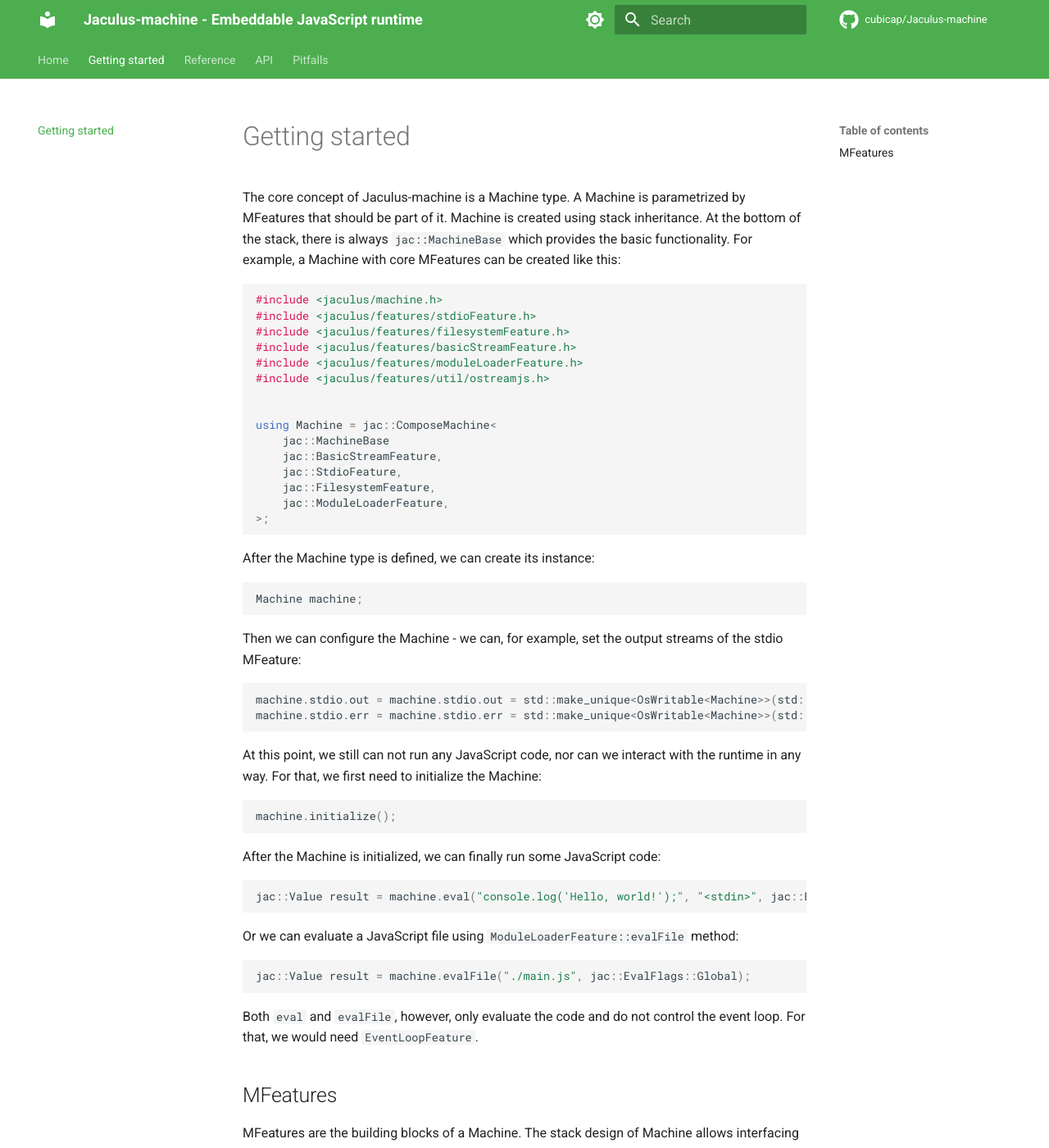
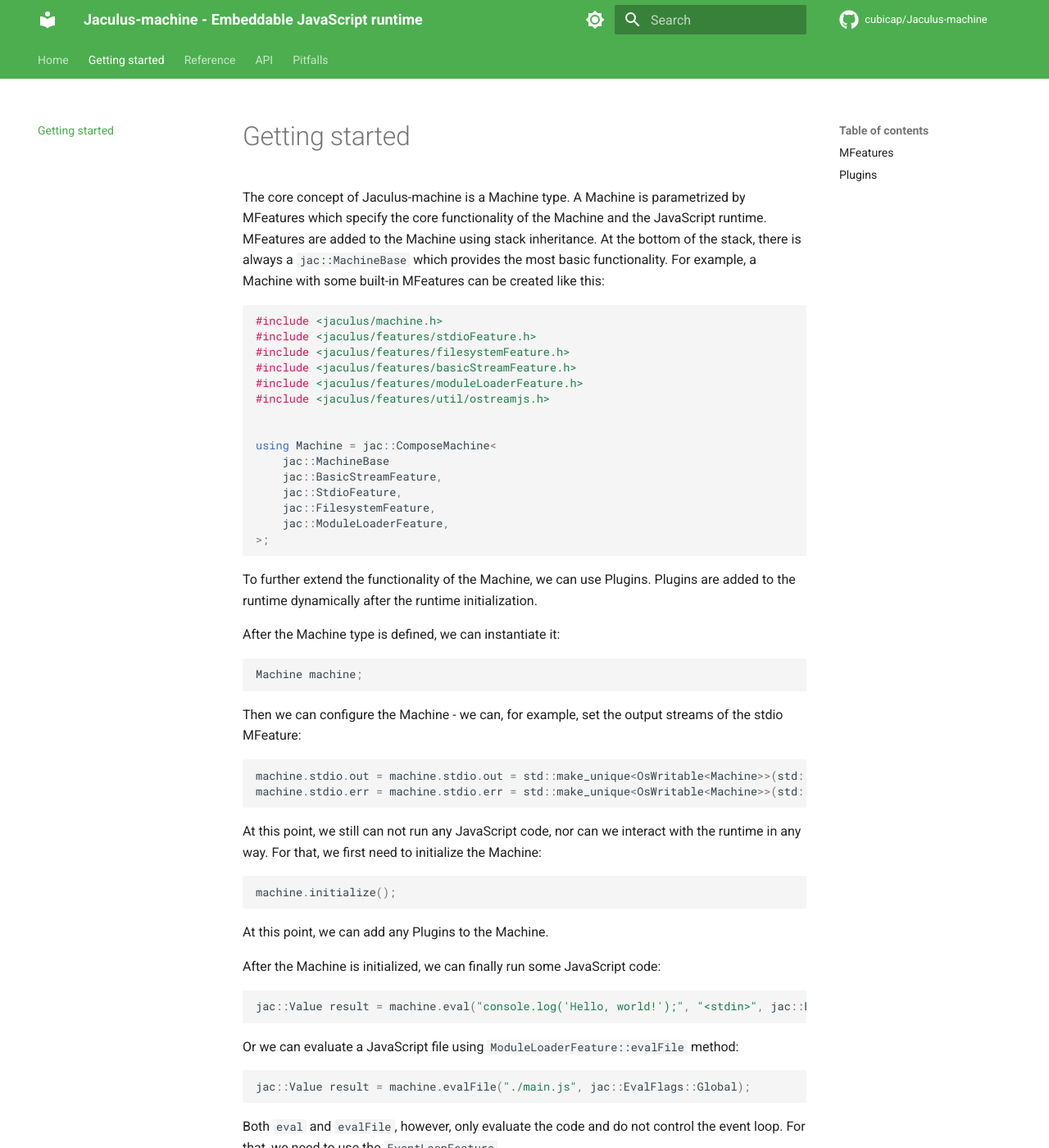
Before and after one commit to cubicap/Jaculus-machine, an MkDocs documentation site: the page built from docs/getting-started.md, in a window 1280 px wide and 1400 px high. Shown: the whole window at 82% size. Built offline with MkDocs 1.6.1 and Material for MkDocs 9.7.7, drawn with Linux system fonts in a browser that asks for light colours; comment, search, counter and statistics services are not loaded; some of the changed text lies outside the part shown.

Commit message:
add docs for plugins

````diff
--- a/docs/getting-started.md
+++ b/docs/getting-started.md
@@ -1,8 +1,10 @@
 # Getting started
 
-The core concept of Jaculus-machine is a Machine type. A Machine is parametrized by MFeatures that should be part of it.
-Machine is created using stack inheritance. At the bottom of the stack, there is always `jac::MachineBase` which provides the basic functionality.
-For example, a Machine with core MFeatures can be created like this:
+The core concept of Jaculus-machine is a Machine type. A Machine is parametrized by MFeatures
+which specify the core functionality of the Machine and the JavaScript runtime. MFeatures are
+added to the Machine using stack inheritance. At the bottom of the stack, there is always
+a `jac::MachineBase` which provides the most basic functionality.
+For example, a Machine with some built-in MFeatures can be created like this:
 
 ```cpp
 #include <jaculus/machine.h>
@@ -22,7 +24,10 @@
 >;
 ```
 
-After the Machine type is defined, we can create its instance:
+To further extend the functionality of the Machine, we can use Plugins. Plugins are added to the
+runtime dynamically after the runtime initialization.
+
+After the Machine type is defined, we can instantiate it:
 
 ```cpp
 Machine machine;
@@ -42,6 +47,8 @@
 machine.initialize();
 ```
 
+At this point, we can add any Plugins to the Machine.
+
 After the Machine is initialized, we can finally run some JavaScript code:
 
 ```cpp
@@ -54,12 +61,14 @@
 jac::Value result = machine.evalFile("./main.js", jac::EvalFlags::Global);
 ```
 
-Both `eval` and `evalFile`, however, only evaluate the code and do not control the event loop. For that, we would need `EventLoopFeature`.
+Both `eval` and `evalFile`, however, only evaluate the code and do not control the event loop.
+For that, we need to use the `EventLoopFeature`.
 
 
 ## MFeatures
-MFeatures are the building blocks of a Machine. The stack design of Machine allows interfacing with different MFeatures in C++ directly
-and to implement new MFeatures on top of existing ones without a large performance penalty.
+MFeatures are the core building blocks of a Machine. The stack design of a Machine allows interfacing with
+different MFeatures in C++ directly and to implement new MFeatures on top of existing ones without
+a large performance penalty.
 
 Only the most basic and necessary MFeatures are included with the library:
 
@@ -69,5 +78,13 @@
 - `jac::FileystemFeature` - provides filesystem access through `fs` and `path` modules
 - `jac::ModuleLoaderFeature` - provides module loading through `import`, and `evalFile` method
 - `jac::BasicStreamFeature` - provides `Readable` and `Writable` abstract classes
-- `jac::StdioFeature` - provides stdio streams and `console` interface
+- `jac::StdioFeature` - provides standard io streams and a simplified `console` interface
 - `jac::TimersFeature` - provides typical JavaScript timers (with a slight difference) and a `sleep` function
+
+## Plugins
+
+Plugins are the primary way to extend the functionality of the JavaScript runtime. They are added to
+the machine dynamically after the runtime initialization.
+
+Compared to MFeatures, Plugins are more high-level and should be used to implement functionality that
+is not directly related to the JavaScript runtime.
--- a/mkdocs.yml
+++ b/mkdocs.yml
@@ -66,6 +66,7 @@
     - Classes: reference/classes.md
     - Event loop: reference/event-loop.md
     - Custom MFeatures: reference/mfeatures.md
+    - Plugins: reference/plugins.md
   - API:
     - Class Index: "doxygen/classes.md"
     - Namespace List: "doxygen/namespaces.md"
````
Also changed, not shown: docs/reference/mfeatures.md (+12 -8 lines), docs/reference/plugins.md (added, +73 -0 lines), 1 other file.
